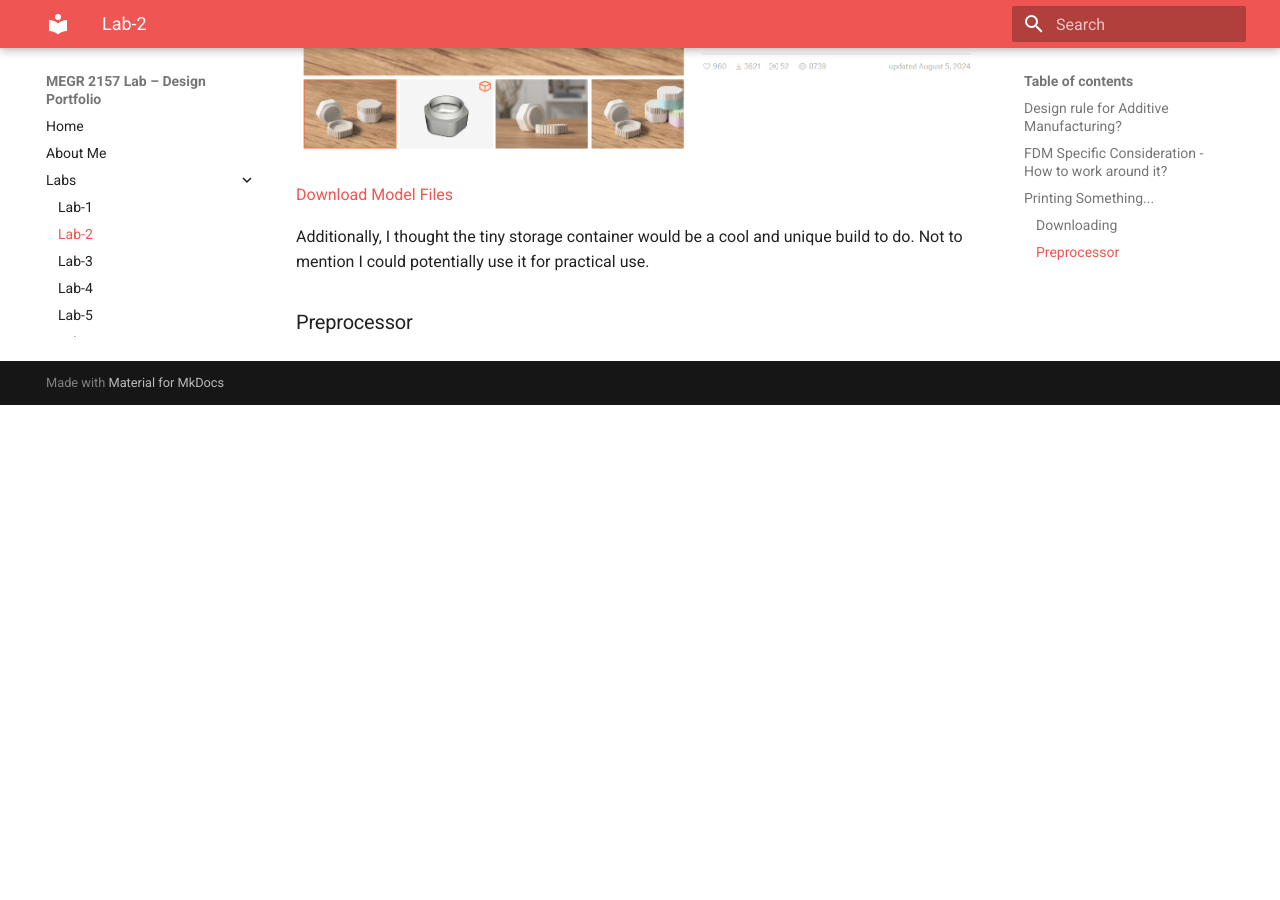
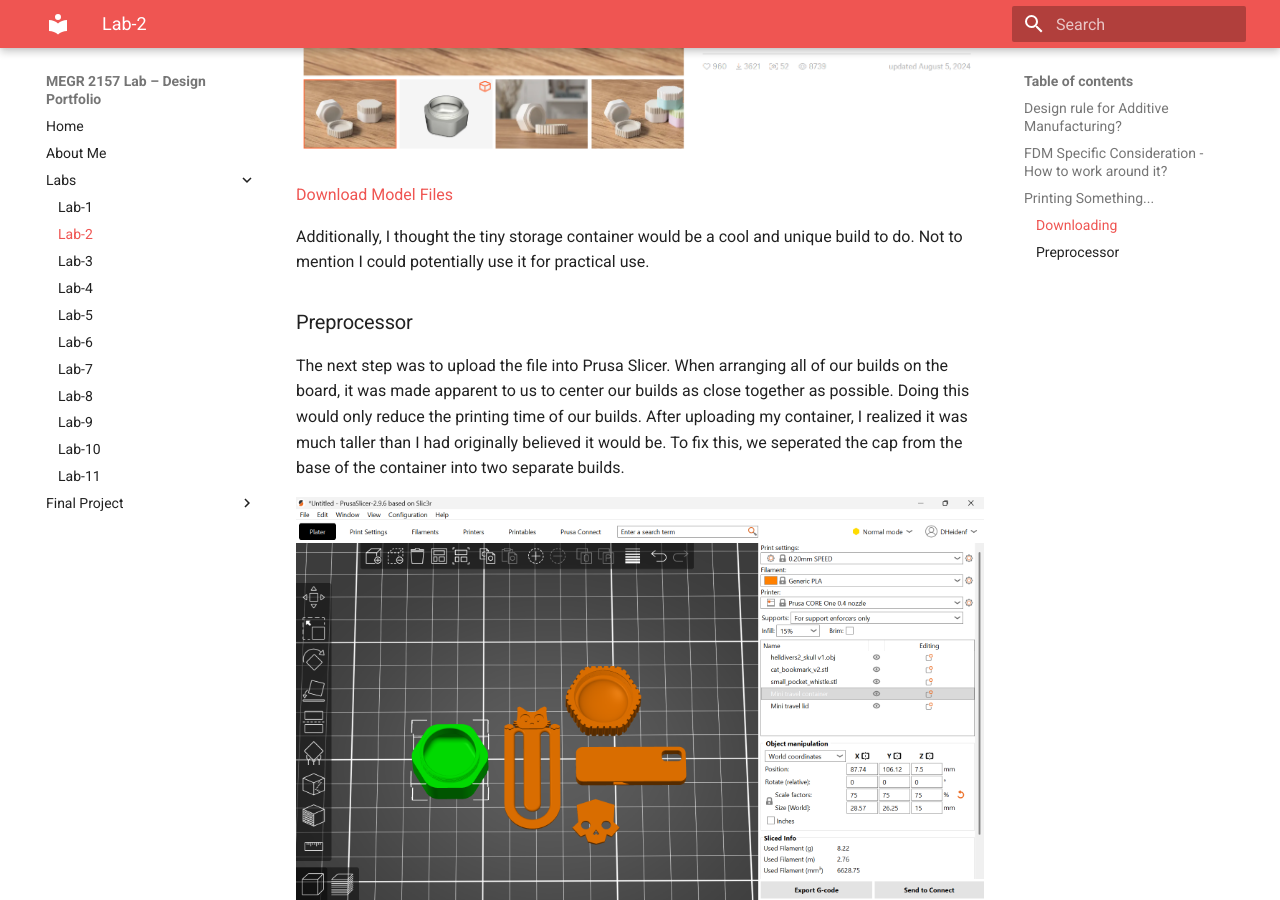
Before and after one commit to bspinne2/Brendan-Spinner-Portfolio, an MkDocs documentation site: the page built from docs/Labs/L02/index.md, in a window 1280 px wide and 900 px high, scrolled down 1159 px. Built offline with MkDocs 1.6.1 and Material for MkDocs 9.7.7, drawn with Linux system fonts in a browser that asks for light colours; before the commit the page ends 1564 px from its top, so only the background shows below that.

Commit message:
Update index.md

```diff
--- a/docs/Labs/L02/index.md
+++ b/docs/Labs/L02/index.md
@@ -31,3 +31,8 @@ When looking for an object to print out, I navigated to printables.com and searc
 Additionally, I thought the tiny storage container would be a cool and unique build to do. Not to mention I could potentially use it for practical use.
 
 ### Preprocessor
+
+The next step was to upload the file into Prusa Slicer. When arranging all of our builds on the board, it was made apparent to us to center our builds as close together as possible. Doing this would only reduce the printing time of our builds. After uploading my container, I realized it was much taller than I had originally believed it would be. To fix this, we seperated the cap from the base of the container into two separate builds.
+
+![Screenshot 1](Screenshot%202026-08-29%20153935.png)
+![Screenshot 2](Screenshot%202026-08-29%20153929.png)
```
